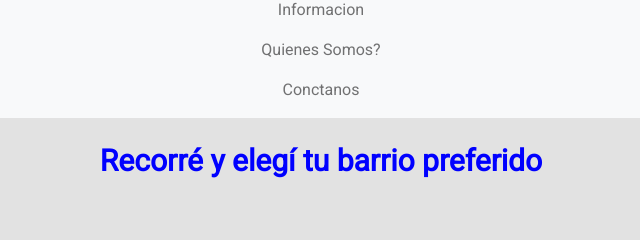
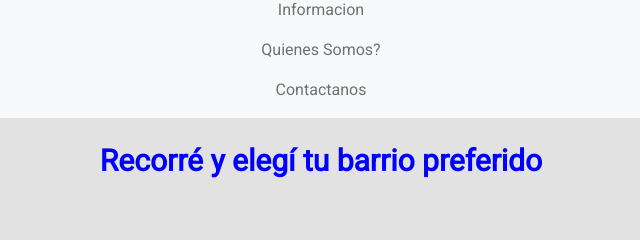
Before and after one commit to angelagos/TtrabajoFinalGrupo8, a plain HTML site: page servicios.html in a window 1280 px wide. Both pictures are taken after a click on the button "Toggle navigation". Shown: the part 235-475 px from the top of the page, 319-959 px from the left. Drawn offline with nearby package versions, Linux system fonts and the light colour scheme.

Commit message:
Update servicios.html

```diff
--- a/servicios.html
+++ b/servicios.html
@@ -41,7 +41,7 @@
                             <a class="nav-link" href="Quienes somos.html">Quienes Somos?</a>
                         </li>
                         <li class="nav-item">
-                            <a class="nav-link" href="formulario.html">Conctanos</a>
+                            <a class="nav-link" href="formulario.html">Contactanos</a>
                         </li>
 
                     </ul>
```
